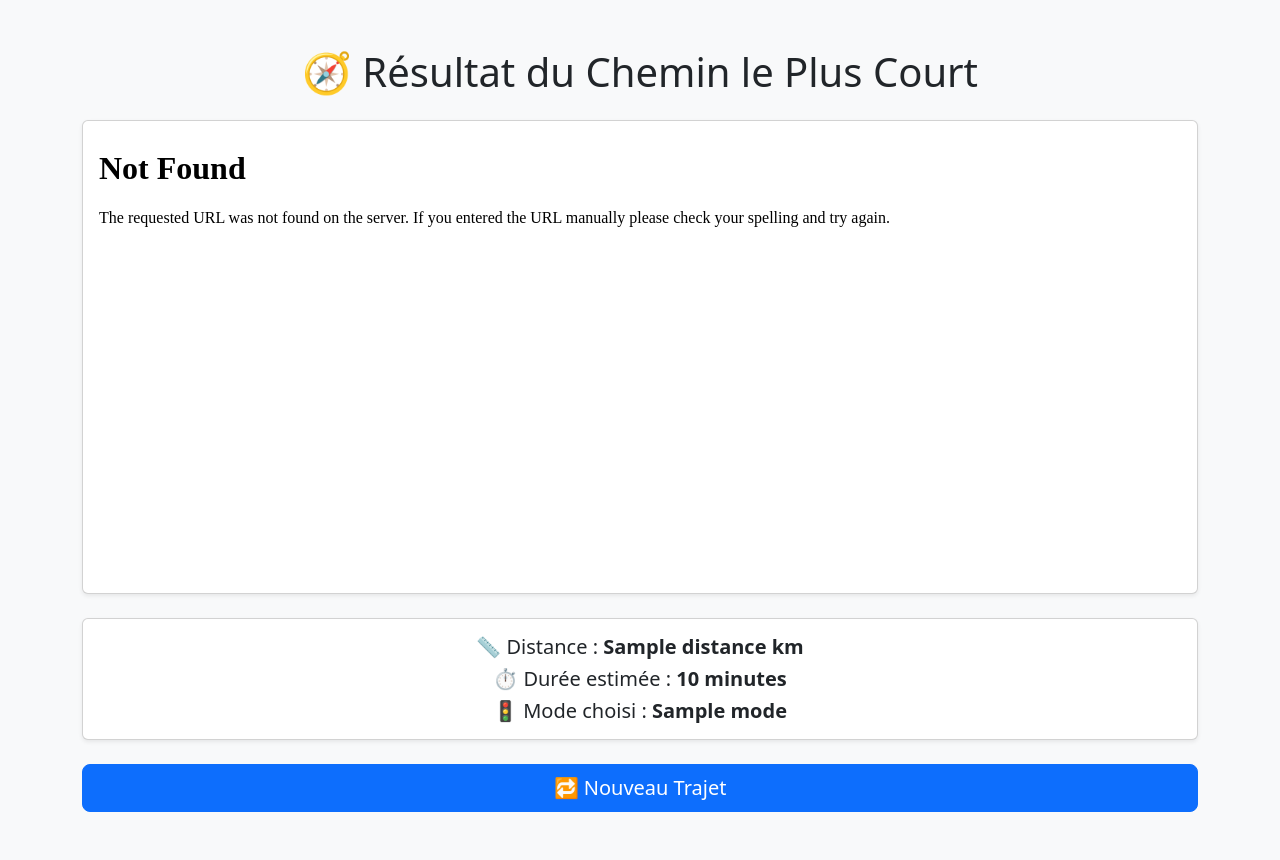
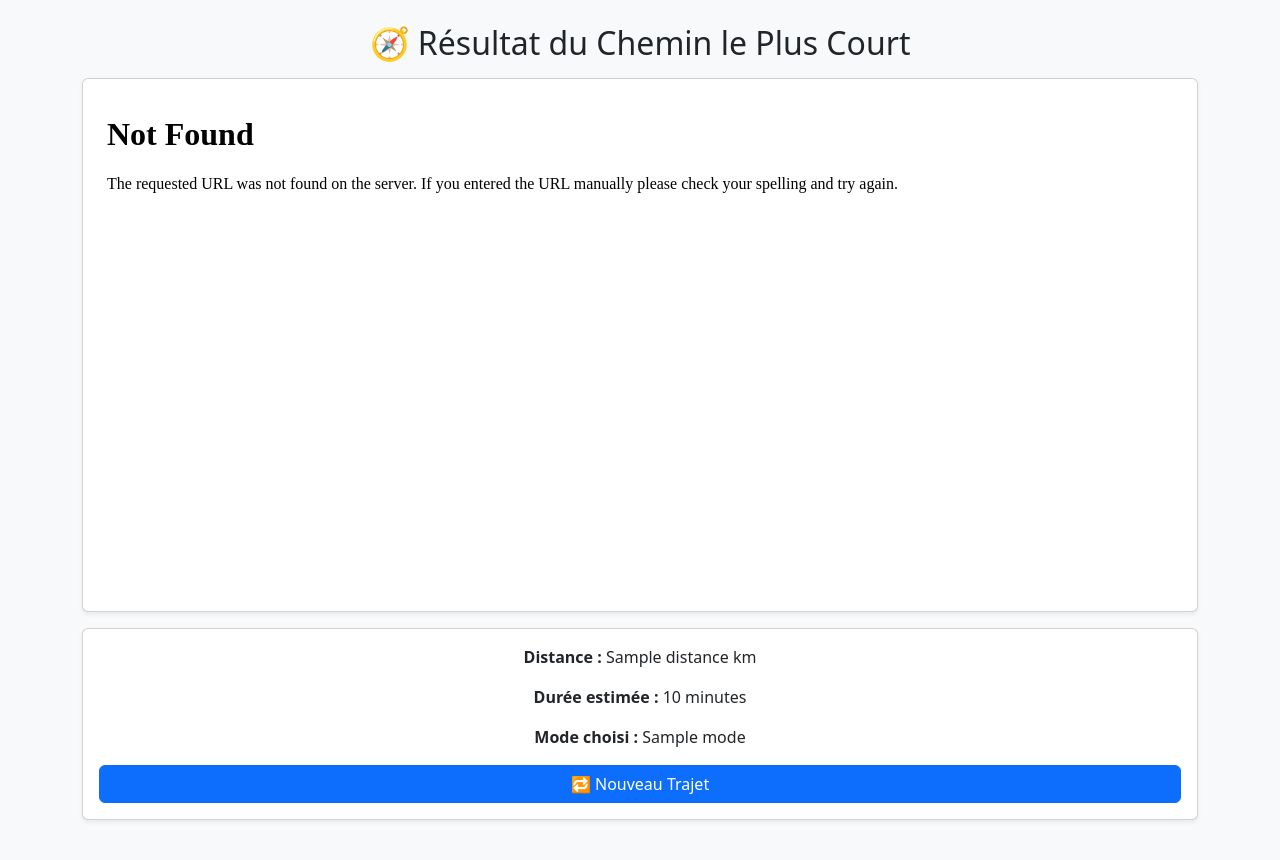
Before and after one commit to ZakariaRochdi/chemin-casablanca, a Flask app: template templates/result.html in a window 1280 px wide. After the commit the page ends 821 px from the top, so only its background shows below. Run offline with Flask 3, Linux system fonts and the light colour scheme; the template is opened without the code that fills it: most values are stand-ins (such as "Sample title", 1, 10 or a date in 2020).

Commit message:
Update result.html

```diff
--- a/templates/result.html
+++ b/templates/result.html
@@ -7,29 +7,18 @@
 </head>
 <body class="bg-light">
 
-<div class="container mt-5 text-center">
-    <h1 class="mb-4">🧭 Résultat du Chemin le Plus Court</h1>
+<div class="container mt-4">
+    <h2 class="text-center mb-3">🧭 Résultat du Chemin le Plus Court</h2>
 
-    <!-- 📍 Carte -->
-    <div class="card shadow-sm mb-4">
-        <div class="card-body p-2">
-            <iframe src="{{ url_for('static', filename='chemin.html') }}"
-                    width="100%" height="450px" frameborder="0"></iframe>
-        </div>
+    <div class="card shadow-sm p-3 mb-3 bg-white">
+        <iframe src="{{ url_for('static', filename='chemin.html') }}" width="100%" height="500px" style="border:none;"></iframe>
     </div>
 
-    <!-- ℹ️ Détails -->
-    <div class="card p-3 mb-4 shadow-sm bg-white">
-        <h5 class="mb-2">📏 Distance : <strong>{{ distance }} km</strong></h5>
-        <h5 class="mb-2">⏱️ Durée estimée : <strong>{{ duree }} minutes</strong></h5>
-        <h5 class="mb-0">🚦 Mode choisi : <strong>{{ mode }}</strong></h5>
-    </div>
-
-    <!-- 🔁 Bouton retour -->
-    <div class="text-center mt-4 mb-5">
-        <a href="/" class="btn btn-primary btn-lg w-100">
-            🔁 Nouveau Trajet
-        </a>
+    <div class="card shadow-sm p-3 mb-4 bg-white text-center">
+        <p><strong>Distance :</strong> {{ distance }} km</p>
+        <p><strong>Durée estimée :</strong> {{ duree }} minutes</p>
+        <p><strong>Mode choisi :</strong> {{ mode }}</p>
+        <a href="/" class="btn btn-primary">🔁 Nouveau Trajet</a>
     </div>
 </div>
 
```
